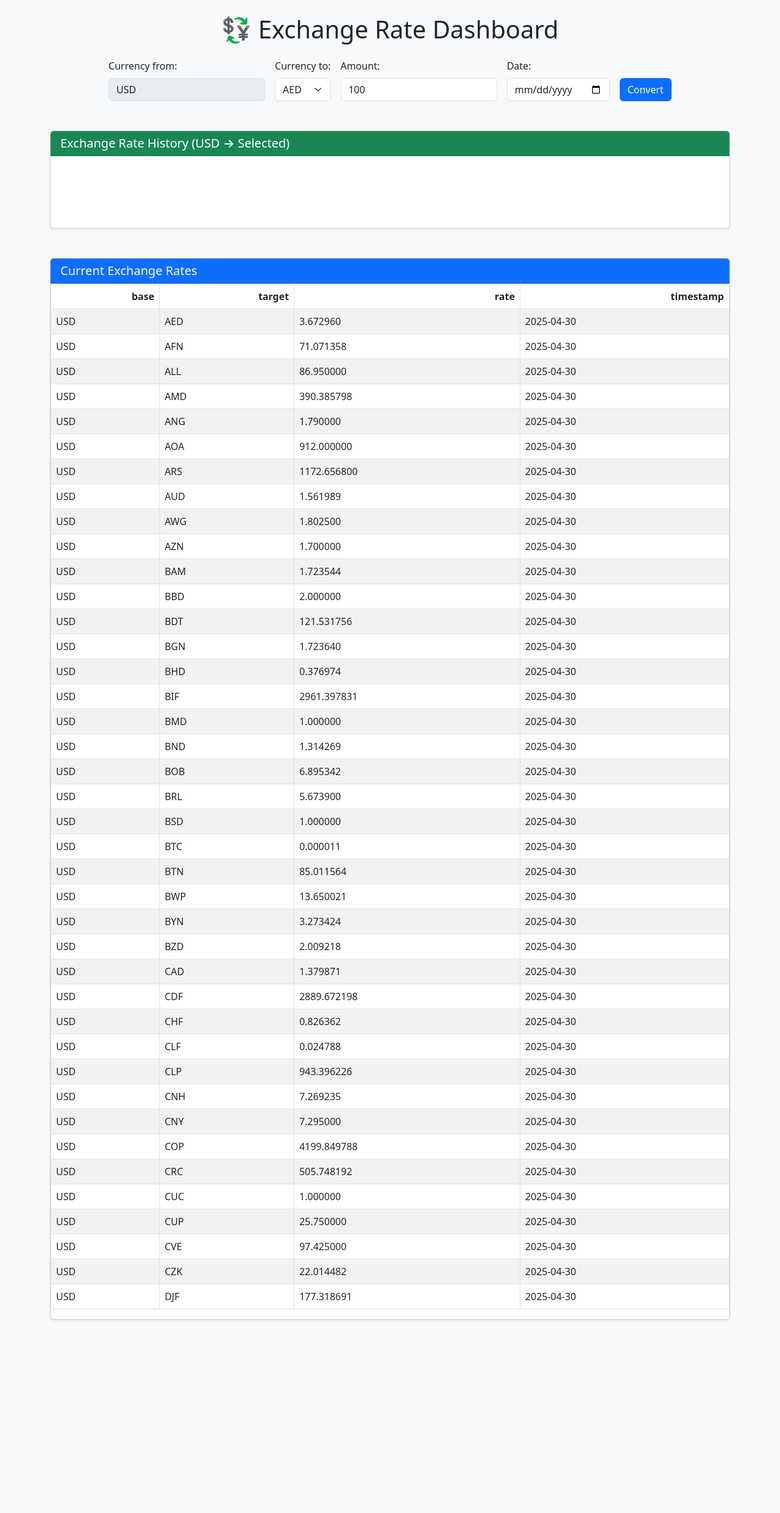
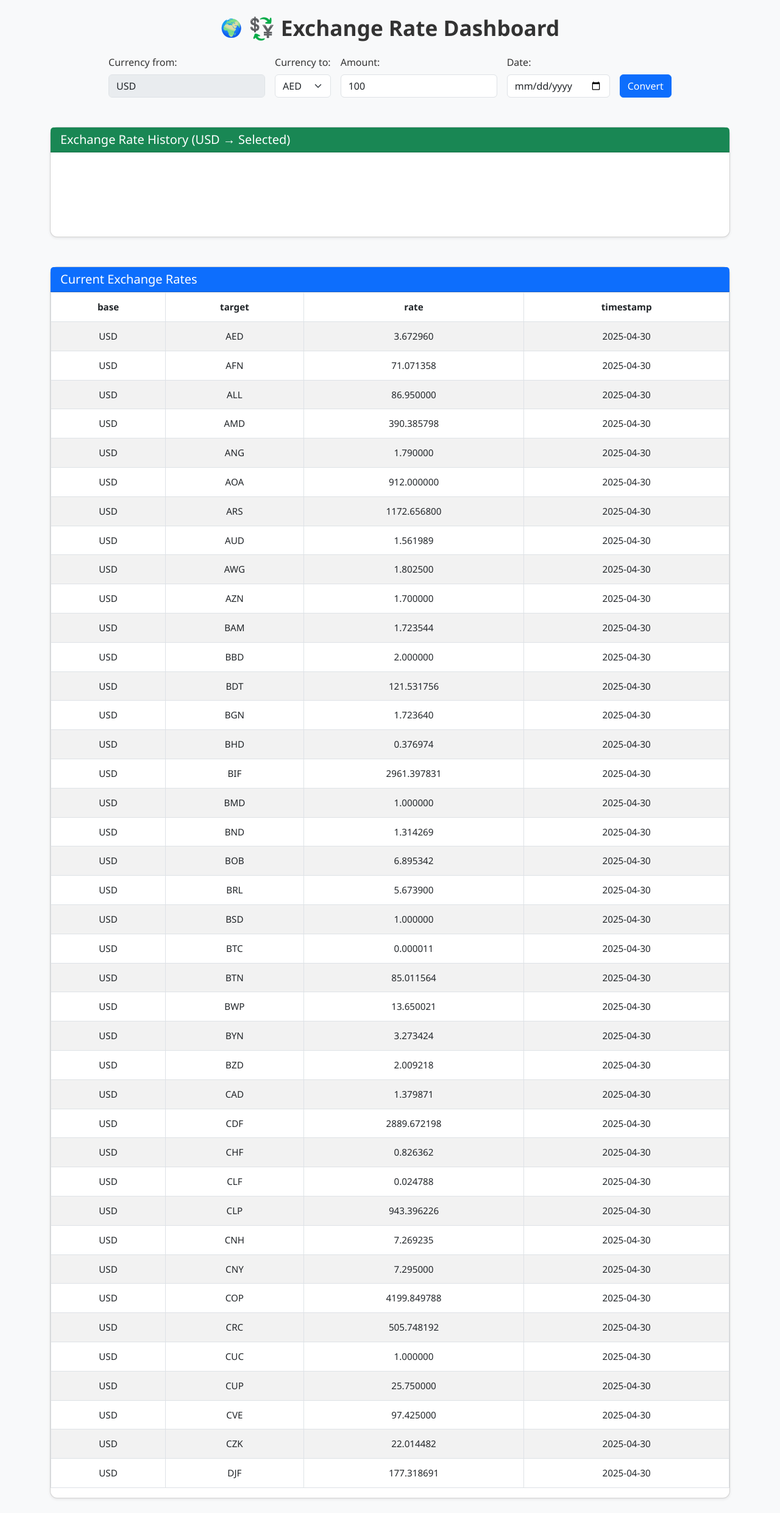
Before and after one commit to Herrywei0988/exchange_rate, a Flask app: page / in a window 1280 px wide. Shown: the whole page at 61% size. Before the commit the page ends 2165 px from the top, so only its background shows below. Run offline with Flask 3, Linux system fonts and the light colour scheme.

Commit message:
Updated project

```diff
--- a/static/css/style.css
+++ b/static/css/style.css
@@ -0,0 +1,73 @@
+/* === GLOBAL SETTINGS === */
+body {
+    font-family: 'Segoe UI', Roboto, sans-serif;
+    background-color: #f9fafc;
+    color: #333;
+  }
+
+  /* === MAIN TITLE STYLING === */
+  h1 {
+    font-weight: 700;
+    font-size: 2.2rem;
+    display: flex;
+    align-items: center;
+    justify-content: center;
+    gap: 10px;
+  }
+
+  h1::before {
+    content: "🌍";
+    font-size: 1.8rem;
+  }
+
+  /* === CARD COMPONENT ENHANCEMENT === */
+  .card {
+    border-radius: 12px !important;
+    box-shadow: 0 4px 12px rgba(0, 0, 0, 0.05);
+    transition: all 0.3s ease-in-out;
+  }
+
+  .card:hover {
+    transform: translateY(-2px);
+    box-shadow: 0 6px 20px rgba(0, 0, 0, 0.1);
+  }
+
+  /* === TABLE REFINEMENTS === */
+  .table td, .table th {
+    vertical-align: middle;
+    text-align: center;
+    font-size: 0.95rem;
+    padding: 0.75rem;
+  }
+
+  /* === CHART AREA STYLING === */
+  #rateChart {
+    max-height: 300px;
+    margin-top: 20px;
+  }
+
+  /* === RESULT BOX STYLING === */
+  #result {
+    font-size: 1.2rem;
+    border-left: 5px solid #0d6efd;
+    background: #e9f2ff;
+    padding: 15px;
+    border-radius: 6px;
+  }
+
+  /* === ANIMATION EFFECT === */
+  @keyframes fadeIn {
+    0% {
+      opacity: 0;
+      transform: translateY(5px);
+    }
+    100% {
+      opacity: 1;
+      transform: translateY(0);
+    }
+  }
+
+  .card,
+  #result {
+    animation: fadeIn 0.4s ease-in-out;
+  }
--- a/templates/index.html
+++ b/templates/index.html
@@ -6,7 +6,10 @@
   <!-- Bootstrap CSS -->
   <link href="https://cdn.jsdelivr.net/npm/bootstrap@5.3.0/dist/css/bootstrap.min.css" rel="stylesheet">
 
-  <!-- Chart.js CDN (inserted correctly here) -->
+  <!-- CSS -->
+  <link rel="stylesheet" href="{{ url_for('static', filename='css/style.css') }}">
+
+  <!-- Chart.js CDN) -->
   <script src="https://cdn.jsdelivr.net/npm/chart.js"></script>
 </head>
 <body class="bg-light">
@@ -71,7 +74,7 @@
     </div>
   </div>
 
-  <!-- Your custom JS -->
+  <!-- JS -->
   <script src="{{ url_for('static', filename='js/chart.js') }}"></script>
 </body>
 </html>
```
